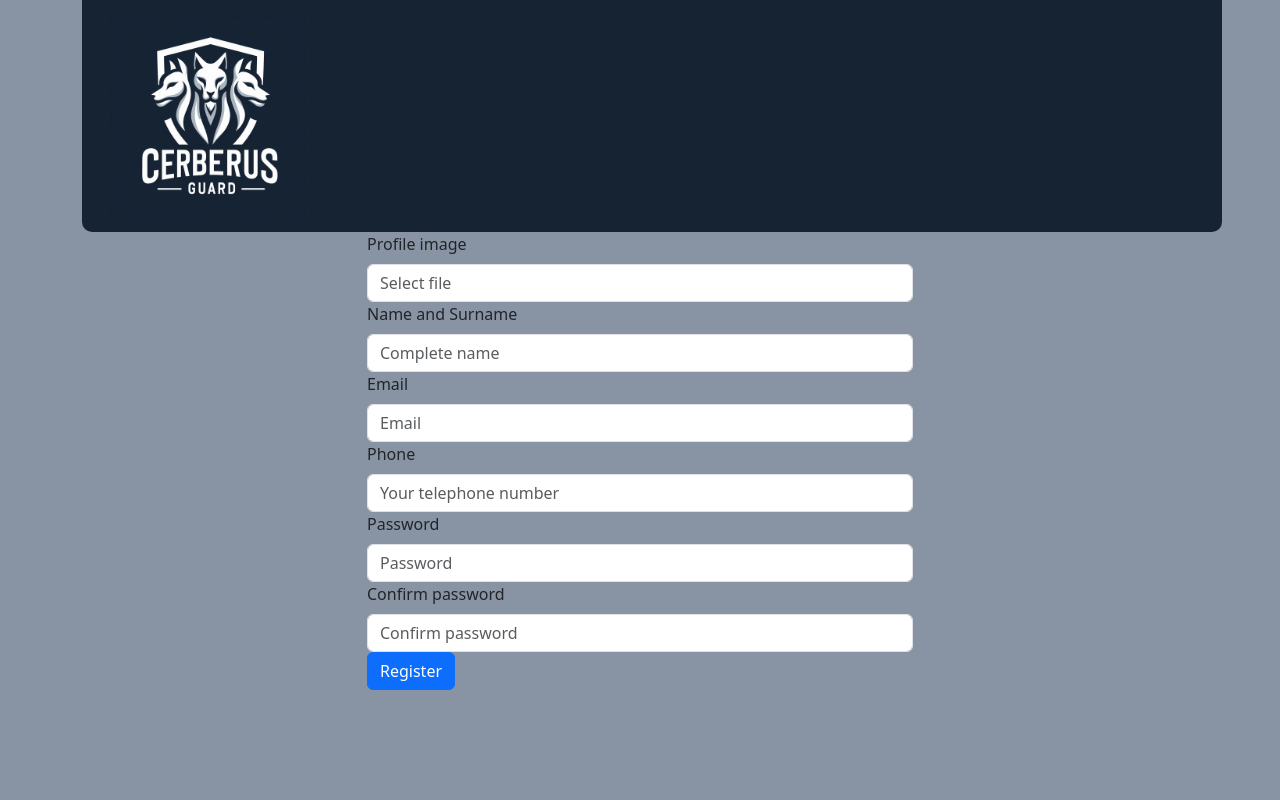
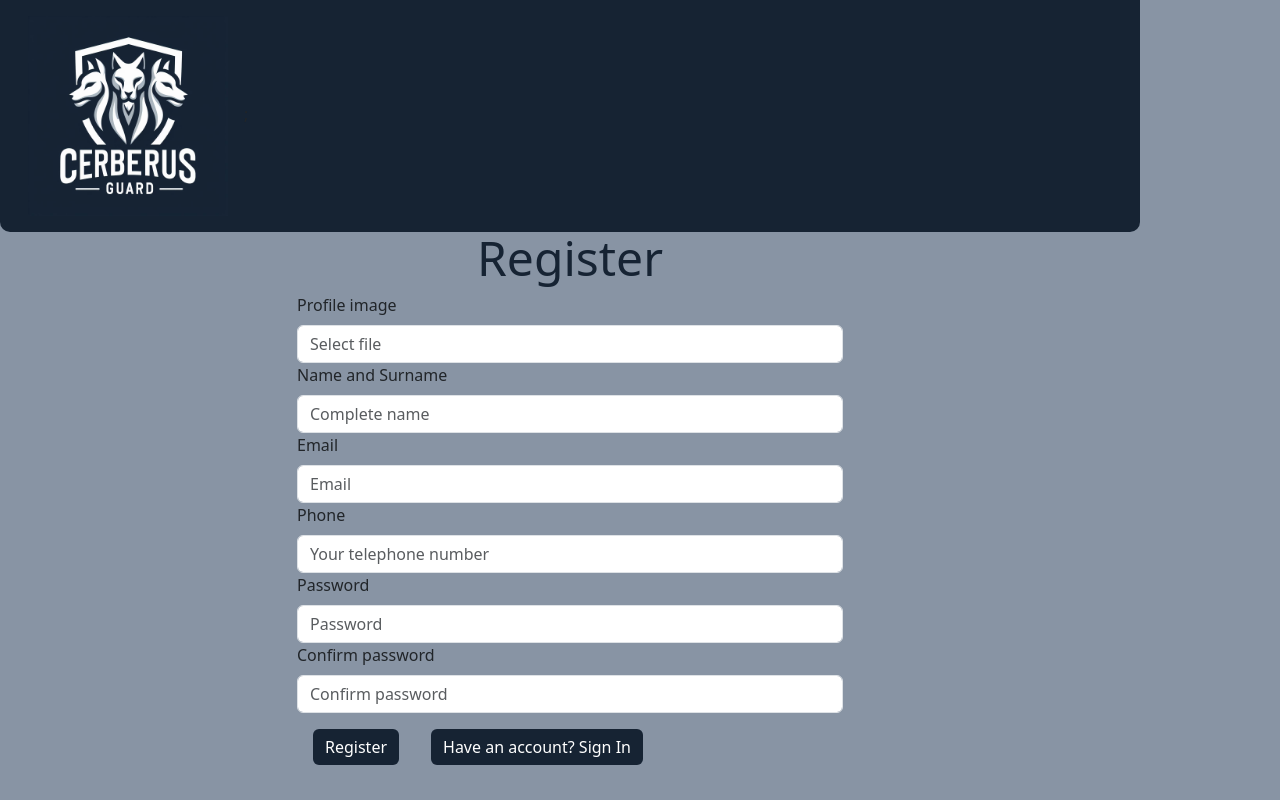
Before and after one commit to DBordallo/CerberusGuard, a React (Vite) app in the folder client/: page /register in a window 1280 px wide. Built offline with nearby package versions, Linux system fonts and the light colour scheme; no server answers.

Commit message:
feat(register)add styles

```diff
--- a/client/src/components/header logo/HeaderLogo.css
+++ b/client/src/components/headerLogo+text/HeaderLogoText.css
@@ -2,6 +2,7 @@
     height: 25vh;
     margin: 1rem;
     border: #162333;
+    align-items: center;
 
 }
 
--- /dev/null
+++ b/client/src/components/headerLogo/HeaderLogo.css
@@ -0,0 +1,15 @@
+.cerberusLogo {
+    height: 25vh;
+    margin: 1rem;
+    border: #162333;
+    align-items: center;
+
+}
+
+.HeaderLogo {
+    background-color: #162333;
+    width: 100vw;
+    border-radius: 0 0 10px 10px;
+    animation: bounceInDown; /* referring directly to the animation's @keyframe declaration */
+    animation-duration: 2s; /* don't forget to set a duration! */
+}
--- a/client/src/index.css
+++ b/client/src/index.css
@@ -1,53 +1,14 @@
-:root {
-  font-family: Inter, system-ui, Avenir, Helvetica, Arial, sans-serif;
 
-  color-scheme: light dark;
-  color: rgba(255, 255, 255, 0.87);
-  background-color: #242424;
-
-  font-synthesis: none;
-  text-rendering: optimizeLegibility;
-  -webkit-font-smoothing: antialiased;
-  -moz-osx-font-smoothing: grayscale;
-}
 body{
   background-color: #8894A4;
+  width: 100vw;
   height: 100vh;
+  margin: 0;
+  padding: 0;
 }
 
 h1 {
-  font-size: 3.2em;
+  font-size: 3em;
   line-height: 1.1;
+  text-align: center;
 }
-
-button {
-  border-radius: 8px;
-  border: 1px solid transparent;
-  padding: 0.6em 1.2em;
-  font-size: 1em;
-  font-weight: 500;
-  font-family: inherit;
-  background-color: #1a1a1a;
-  cursor: pointer;
-  transition: border-color 0.25s;
-}
-button:hover {
-  border-color: #646cff;
-}
-button:focus,
-button:focus-visible {
-  outline: 4px auto -webkit-focus-ring-color;
-}
-
-@media (prefers-color-scheme: light) {
-  :root {
-    color: #213547;
-    background-color: #ffffff;
-  }
-  a:hover {
-    color: #747bff;
-  }
-  button {
-    background-color: #f9f9f9;
-  }
-}
--- a/client/src/pages/register/Register.css
+++ b/client/src/pages/register/Register.css
@@ -0,0 +1,3 @@
+.registerForm {
+    width: 100vw;
+}
--- a/client/src/pages/register/Register.jsx
+++ b/client/src/pages/register/Register.jsx
@@ -1,7 +1,8 @@
 import React, { useState } from 'react';
 import { Form, Button, Container, Row, Col } from 'react-bootstrap';
 import { useAuth } from '../../authcontext/AuthContext';
-import HeaderLogo from '../../components/header logo/HeaderLogo';
+import HeaderLogo from '../../components/headerLogo/HeaderLogo';
+import "./Register.css"
 
 const Register = () => {
   const { signup } = useAuth();
@@ -31,8 +32,12 @@ const Register = () => {
   };
 
   return (
-    <Container>
-    <HeaderLogo></HeaderLogo>
+    <Container style={{ margin: "0", padding: "0" }}>
+     <HeaderLogo>
+     </HeaderLogo>
+     <h1 style={{ color: "#162333" }}>Register</h1>
+    <Container className='registerForm'>
+
       <Row className="justify-content-md-center">
         <Col xs={12} md={6}>
           <Form onSubmit={handleSubmit}>
@@ -96,13 +101,17 @@ const Register = () => {
               />
             </Form.Group>
 
-            <Button variant="primary" type="submit">
+            <Button style={{ color: "white", backgroundColor: "#162333", border: "none", margin: "1rem" }} className='registerBtn' type="submit">
               Register
+            </Button>
+            <Button style={{ color: "white", backgroundColor: "#162333", border: "none", margin: "1rem" }} className='signInBtn' variant="primary" type="submit">
+              Have an account? Sign In
             </Button>
           </Form>
         </Col>
       </Row>
     </Container>
+    </Container>
   );
 };
 
```
Also changed, not shown: client/src/components/headerLogo+text/HeaderLogoText.jsx (added, +19 -0 lines), client/src/components/headerLogo/HeaderLogo.jsx (renamed from client/src/components/header logo/HeaderLogo.jsx).
